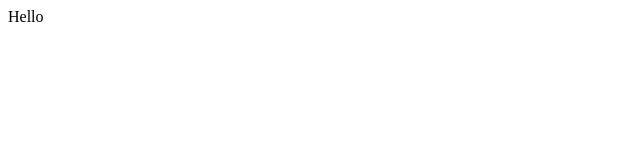
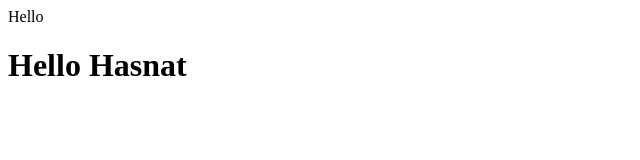
Before and after one commit to amitarora0603/gitdemo, a plain HTML site: page index.html in a window 1280 px wide. Shown: the whole page, without its empty margins (0-640 px from the left). Drawn offline with Linux system fonts and the light colour scheme.

Commit message:
second commit

```diff
--- a/index.html
+++ b/index.html
@@ -1 +1,2 @@
 <p>Hello</p>
+<h1> Hello Hasnat</h1>
```
